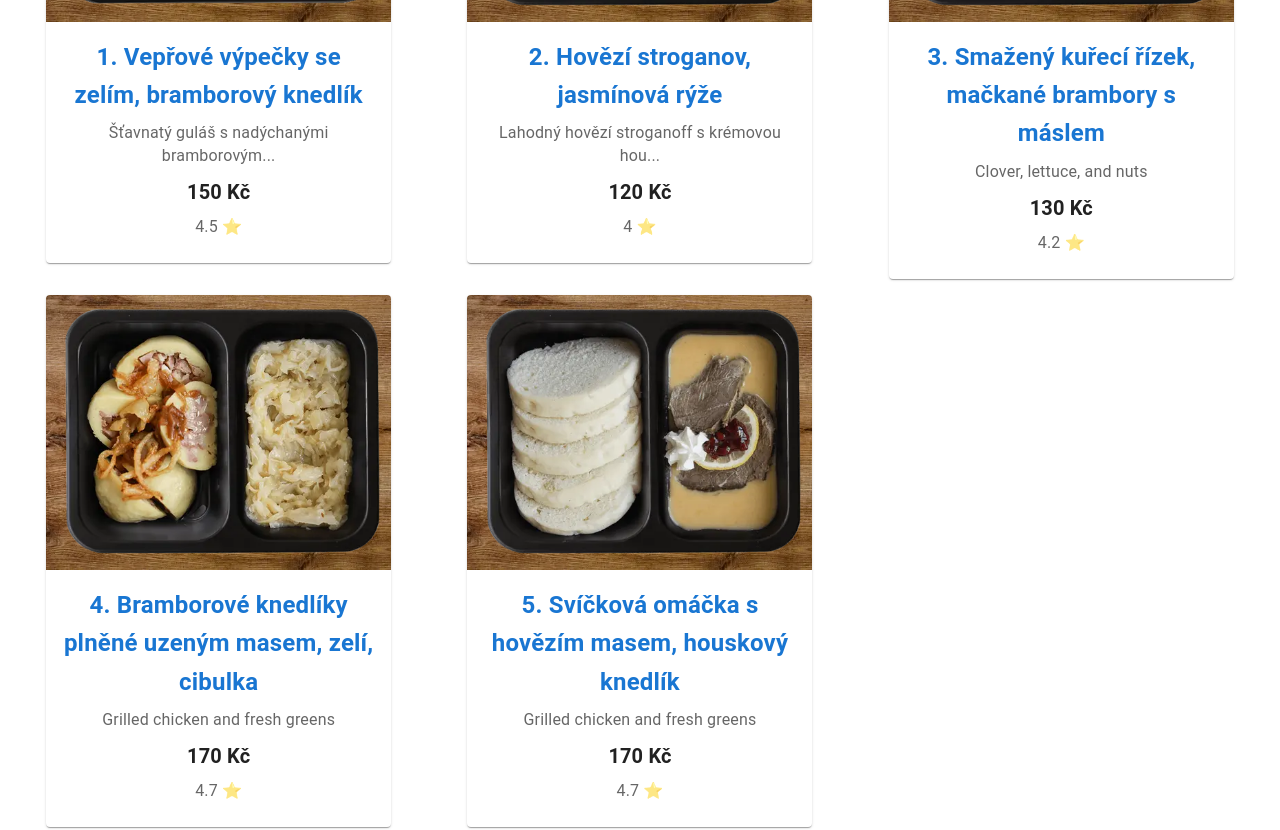
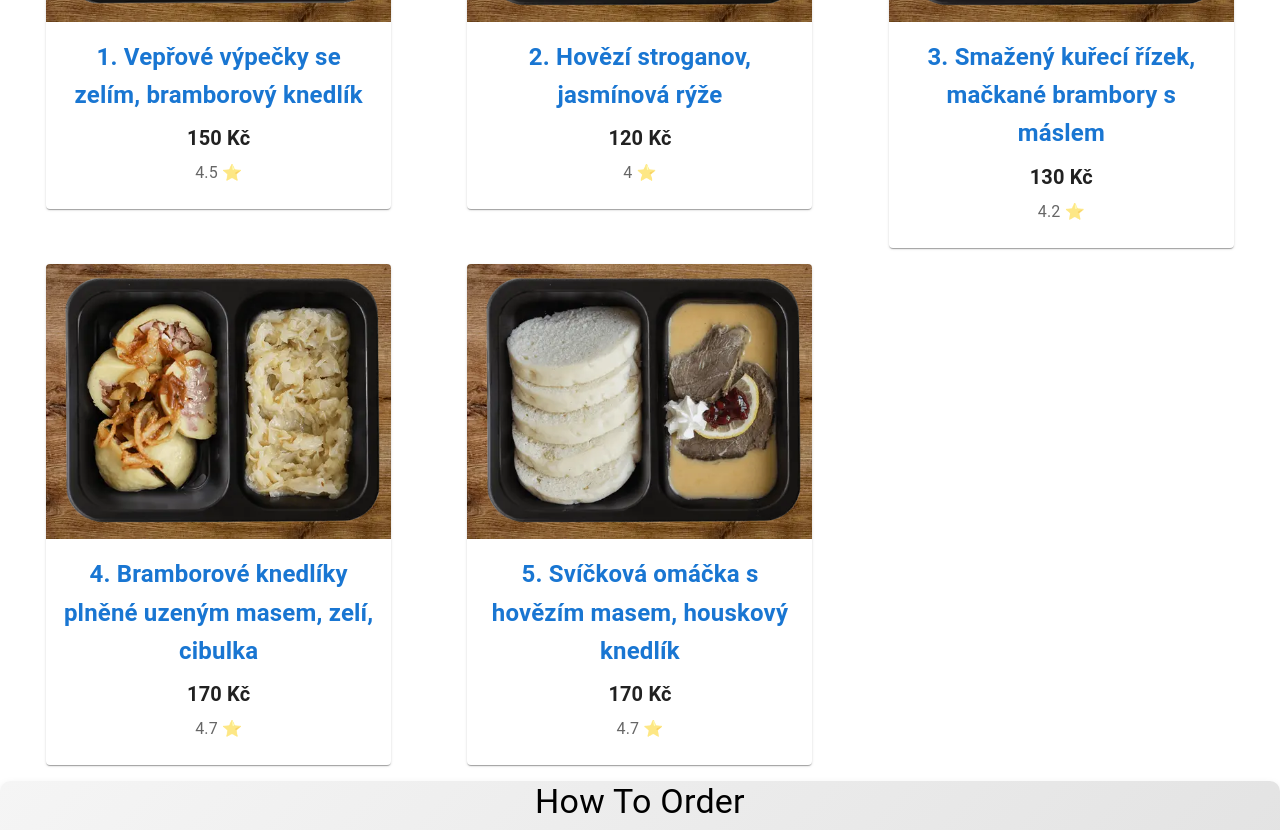
Before and after one commit to rehy97/my-app, a React (Create React App) app: page / in a window 1280 px wide. Shown: the part 1280-2110 px from the top of the page. Built offline with nearby package versions, Linux system fonts and the light colour scheme.

Commit message:
Change menu

```diff
--- a/src/components/HowToOrder.js
+++ b/src/components/HowToOrder.js
@@ -94,7 +94,6 @@ const DotSeparatorContainer = styled(Box)({
 
 const HowToOrderContainer = styled(Box)({
   minHeight: '300px', // Adjust the minimum height as needed
-  padding: '0.75rem',
   background: 'linear-gradient(135deg, #f5f5f5 0%, #e0e0e0 100%)', // Example gradient
   borderRadius: '10px',
   boxShadow: '0px 4px 10px rgba(0, 0, 0, 0.1)',
@@ -114,7 +113,7 @@ const HowToOrder = () => {
   const getNumberOfDots = () => {
     switch (screenSize) {
       case 'xs':
-        return 3;
+        return 2;
       case 'sm':
         return 4;
       case 'md':
--- a/src/components/Menu.js
+++ b/src/components/Menu.js
@@ -37,11 +37,11 @@ const Menu = () => {
   ];
 
   const items = [
-    { id: 1, name: 'Vepřové výpečky se zelím, bramborový knedlík', description: 'Šťavnatý guláš s nadýchanými bramborovými knedlíky a jemným bílým zelím.', price: 150, category: 1, image: dish1, rating: 4.5 },
-    { id: 2, name: 'Hovězí stroganov, jasmínová rýže', description: 'Lahodný hovězí stroganoff s krémovou houbovou omáčkou, servírovaný s nadýchanou bílou rýží.', price: 120, category: 1, image: dish2, rating: 4.0 },
-    { id: 3, name: 'Smažený kuřecí řízek, mačkané brambory s máslem', description: 'Clover, lettuce, and nuts', price: 130, category: 1, image: dish3, rating: 4.2 },
-    { id: 4, name: 'Bramborové knedlíky plněné uzeným masem, zelí, cibulka', description: 'Grilled chicken and fresh greens', price: 170, category: 1, image: dish5, rating: 4.7 },
-    { id: 5, name: 'Svíčková omáčka s hovězím masem, houskový knedlík', description: 'Grilled chicken and fresh greens', price: 170, category: 1, image: dish7, rating: 4.7 },
+    { id: 1, name: 'Vepřové výpečky se zelím, bramborový knedlík', price: 150, category: 1, image: dish1, rating: 4.5 },
+    { id: 2, name: 'Hovězí stroganov, jasmínová rýže', price: 120, category: 1, image: dish2, rating: 4.0 },
+    { id: 3, name: 'Smažený kuřecí řízek, mačkané brambory s máslem', price: 130, category: 1, image: dish3, rating: 4.2 },
+    { id: 4, name: 'Bramborové knedlíky plněné uzeným masem, zelí, cibulka', price: 170, category: 1, image: dish5, rating: 4.7 },
+    { id: 5, name: 'Svíčková omáčka s hovězím masem, houskový knedlík', price: 170, category: 1, image: dish7, rating: 4.7 },
     { id: 8, name: 'Cola', description: 'Refreshing soda', price: 50, category: 2, image: cola, rating: 4.0 },
   ];
 
--- a/src/components/MenuItem.js
+++ b/src/components/MenuItem.js
@@ -33,11 +33,6 @@ const TextContainer = styled(Box)`
 const PreparationInstructions = styled(Box)`
   margin-top: 1rem;
 `;
-
-const truncateText = (text, maxLength) => {
-  if (text.length <= maxLength) return text;
-  return `${text.substring(0, maxLength)}...`;
-};
 
 const MenuItem = ({ item }) => {
   const [open, setOpen] = useState(false);
@@ -95,16 +90,6 @@ const MenuItem = ({ item }) => {
             {item.id}. {item.name}
           </Typography>
           <Typography
-            variant="body2"
-            color="text.secondary"
-            sx={{
-              fontSize: { xs: '0.75rem', sm: '0.85rem', md: '1rem' }, // Font size in rem
-              mb: 1,
-            }}
-          >
-{truncateText(item.description, 40)}
-          </Typography>
-          <Typography
             variant="h6"
             component="div"
             sx={{
@@ -140,7 +125,6 @@ const MenuItem = ({ item }) => {
           left: '50%',
           transform: 'translate(-50%, -50%)',
           width: { xs: '90%', sm: '80%', md: '70%' },
-          height: { xs: '90%', sm: '80%', md: '70%' },
           bgcolor: 'background.paper',
           borderRadius: 2,
           boxShadow: 24,
@@ -151,10 +135,20 @@ const MenuItem = ({ item }) => {
         }}>
         <IconButton
           onClick={handleClose}
+          size='small'
           sx={{
             position: 'absolute',
             top: 8,
             right: 8,
+            width: 20,
+            height: 20,
+            borderRadius: '50%',      // Zaoblené rohy
+            backgroundColor: '#1976d2',  // Modré pozadí
+            color: 'white',           // Barva ikony
+            '&:hover': {
+              backgroundColor: 'darkblue',  // Tmavší modré pozadí při hoveru
+            },
+            p: 1,                      // Padding pro větší klikací oblast
           }}
           aria-label="Close modal"
         >
@@ -176,9 +170,6 @@ const MenuItem = ({ item }) => {
             <TextContainer>
               <Typography id="modal-title" variant="h5" component="h2" gutterBottom sx={{ fontSize: { xs: '1.25rem', sm: '1.5rem', md: '2rem' } }}>
                 {item.name}
-              </Typography>
-              <Typography id="modal-description" variant="body1" sx={{ mb: 2, fontSize: { xs: '0.875rem', sm: '1rem', md: '1.125rem' } }}>
-                {item.description}
               </Typography>
               <Typography variant="h6" sx={{ mb: 2, fontSize: { xs: '1rem', sm: '1.125rem', md: '1.5rem' } }}>
                 Price: {item.price} Kč
```
Lines whose indentation alone changed are shown as unchanged.
